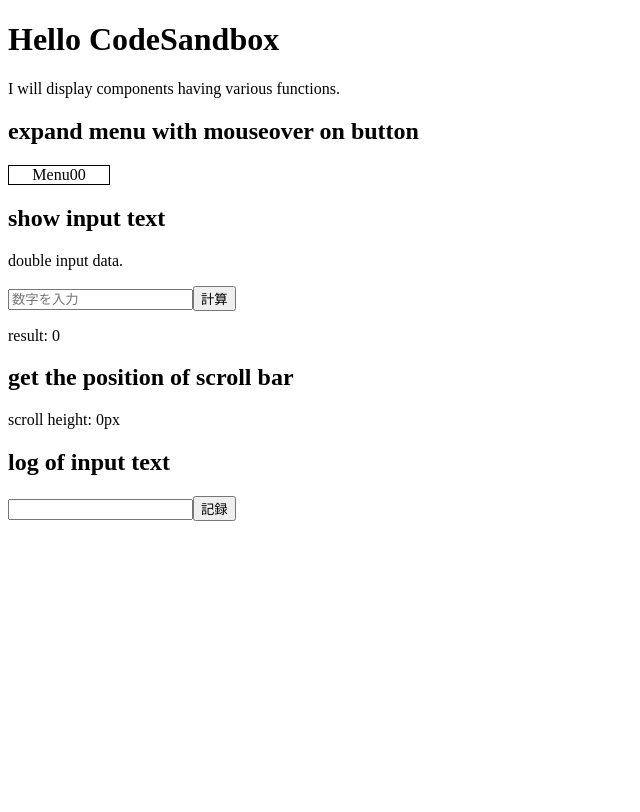
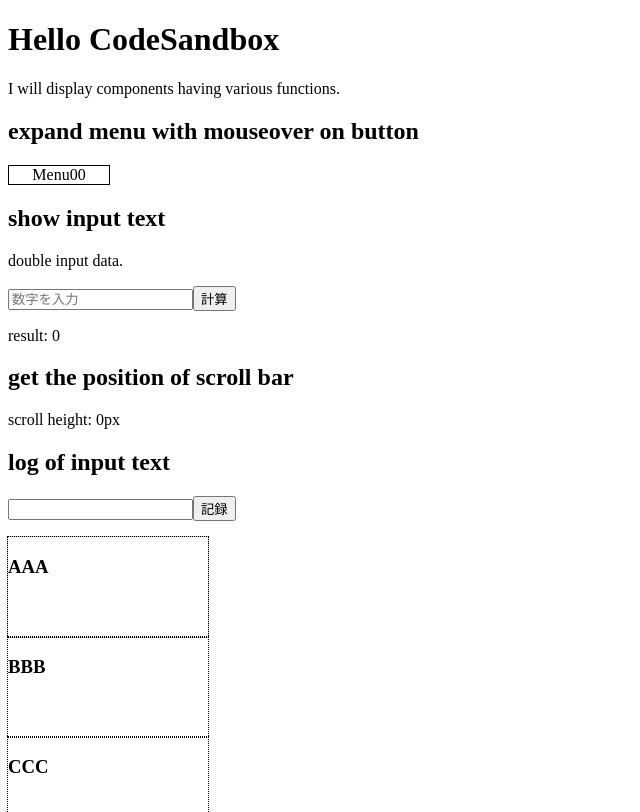
Before and after one commit to num4yo3/react-practice, a React (Create React App) app: page / in a window 1280 px wide. Shown: the top 812 px of the page, without its empty margins (0-640 px from the left). Built offline with nearby package versions, Linux system fonts and the light colour scheme.

Commit message:
スライドショーに苦戦

```diff
--- a/src/App.js
+++ b/src/App.js
@@ -26,6 +26,25 @@ export const App = () => {
       <div>scroll height: {scrollheight}px</div>
       <h2>log of input text</h2>
       <LogComment />
+      <div className="slider-wrap">
+        <ul className="slider">
+          <li>
+            <div>
+              <h3>AAA</h3>
+            </div>
+          </li>
+          <li>
+            <div>
+              <h3>BBB</h3>
+            </div>
+          </li>
+          <li>
+            <div>
+              <h3>CCC</h3>
+            </div>
+          </li>
+        </ul>
+      </div>
     </>
   );
 };
--- a/src/styles.css
+++ b/src/styles.css
@@ -6,3 +6,30 @@
   color: black;
   background-color: yellow;
 }
+.slider-wrap {
+  position: relative;
+  width: 200px;
+  height: 100px;
+  outline: solid 1px black;
+  /* overflow: hidden; */
+}
+.slider {
+  position: absolute;
+  top: 0px;
+  left: 0px;
+  margin: 0px;
+  padding: 0px;
+  width: 100%;
+  height: 100%;
+  outline: solid 1px silver;
+}
+
+.slider li {
+  float: left;
+  position: relative;
+  margin: 0px;
+  padding: 0px;
+  width: 200px;
+  height: 100px;
+  outline: dotted 1px black;
+}
```
